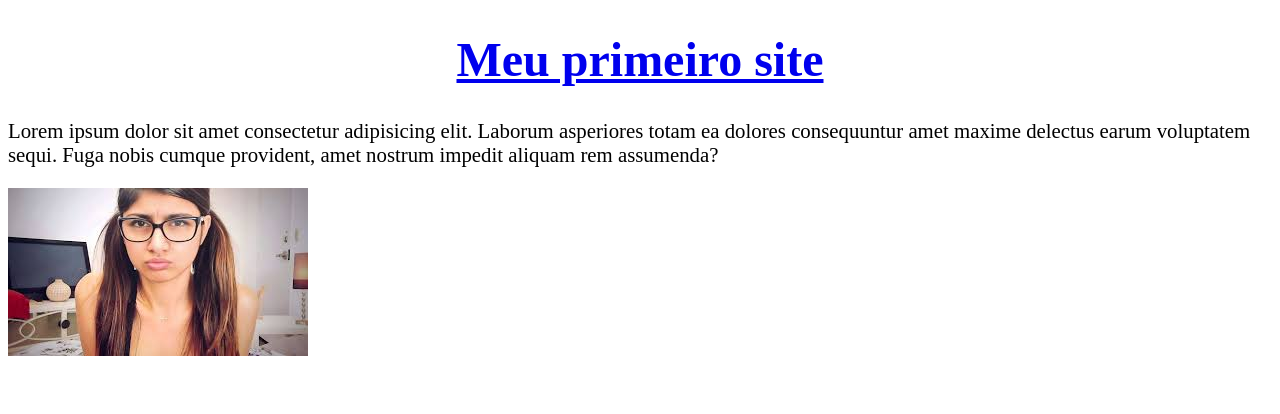
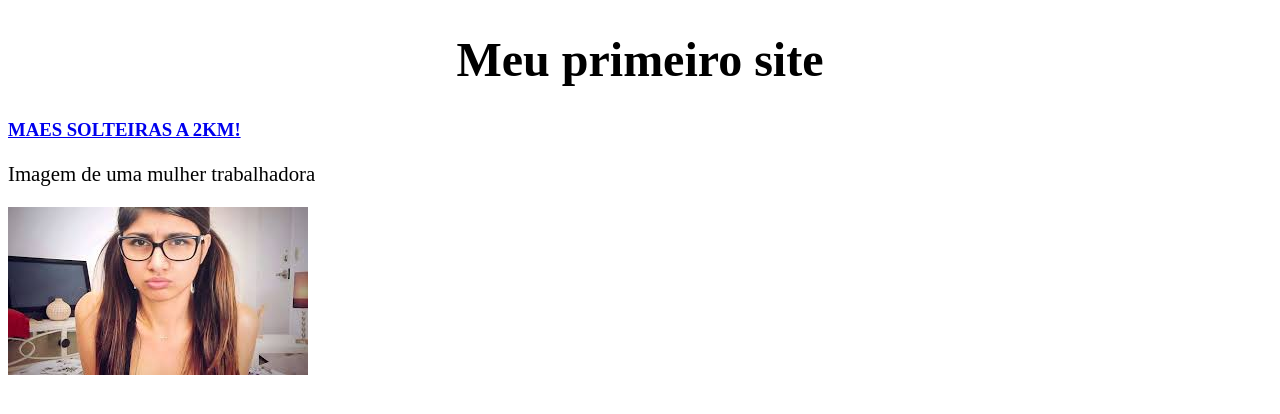
Before and after one commit to PowerGuido-69/Curso-JavaScript-JS-, a plain HTML site: page index.html in a window 1280 px wide. Drawn offline with Linux system fonts and the light colour scheme.

Commit message:
Meu primeiro site

```diff
--- a/index.html
+++ b/index.html
@@ -6,8 +6,9 @@
     <title>Document</title>
 </head>
 <body>
-    <h1 style="color: black; text-align: center; font-size: 3rem;"><a href="https://www.pornhub.com">Meu primeiro site</a></h1>
-    <p style="font-size: 1.3rem;">Lorem ipsum dolor sit amet consectetur adipisicing elit. Laborum asperiores totam ea dolores consequuntur amet maxime delectus earum voluptatem sequi. Fuga nobis cumque provident, amet nostrum impedit aliquam rem assumenda?</p>
+    <h1 style="color: black; text-align: center; font-size: 3rem;">Meu primeiro site</h1>
+    <h3><a href="https://www.pornhub.com">MAES SOLTEIRAS A 2KM!</a></h3>
+    <p style="font-size: 1.3rem;">Imagem de uma mulher trabalhadora</p>
     <script src="script.js"></script>
     <img src="images/download (1).jpeg" alt="Miazinha">
 </body>
```
